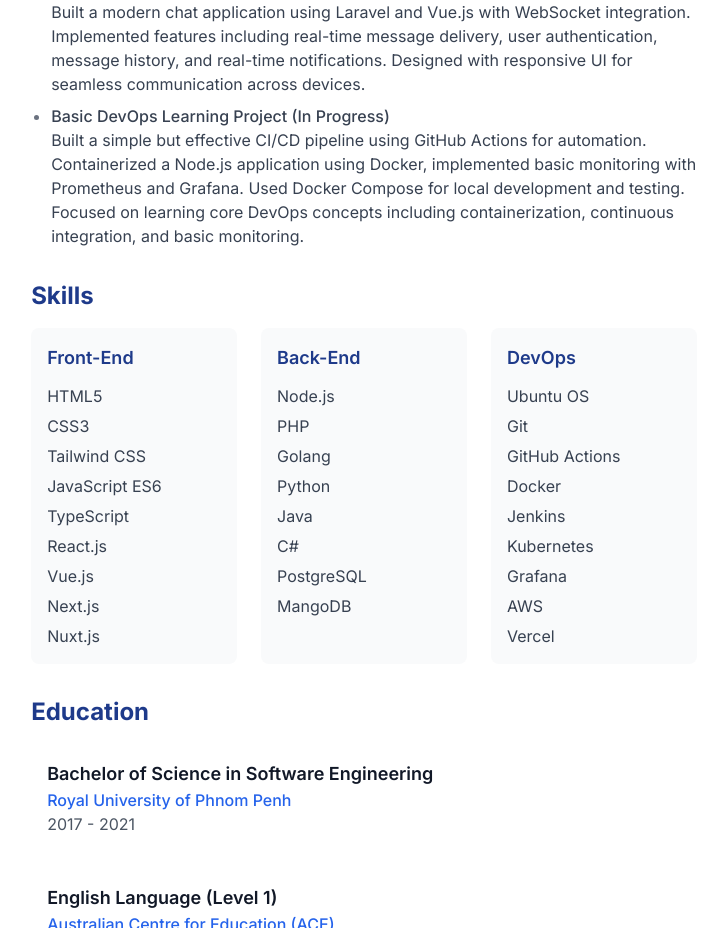
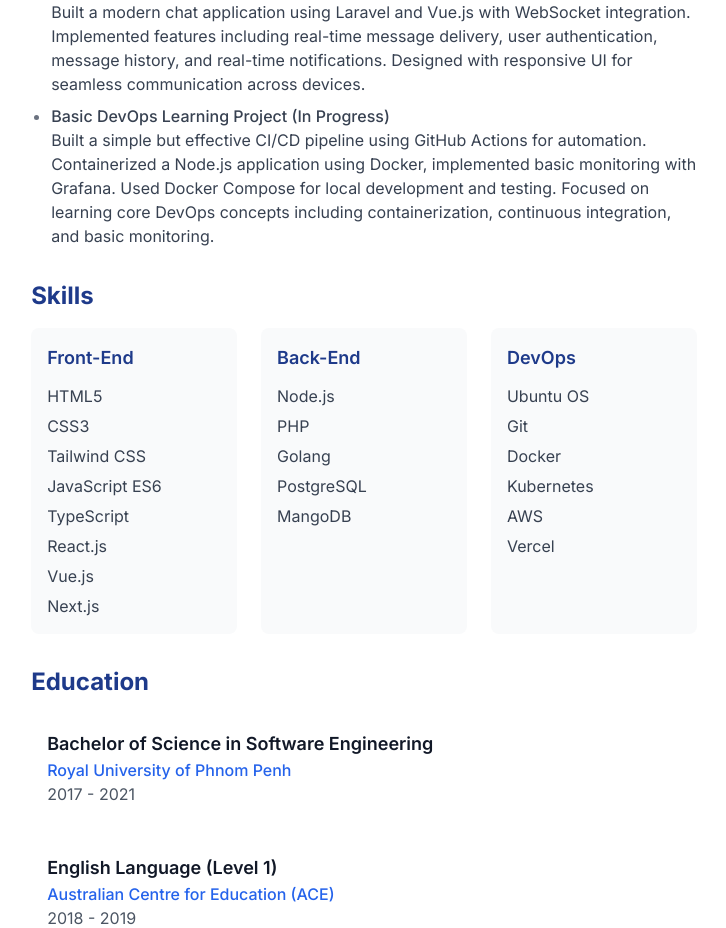
Before and after one commit to SophaHum/cv-template, a Next.js app: page / in a window 1280 px wide. Shown: the part 2220-3148 px from the top of the page, without its empty margins (276-1002 px from the left). Built offline with nearby package versions, Linux system fonts and the light colour scheme.

Commit message:
update-for-ppc-bank

```diff
--- a/app/page.tsx
+++ b/app/page.tsx
@@ -192,7 +192,7 @@ export default function CV() {
                   </li>
                   <li>
                     <span className="font-medium">Basic DevOps Learning Project (In Progress)</span>
-                    <p>Built a simple but effective CI/CD pipeline using GitHub Actions for automation. Containerized a Node.js application using Docker, implemented basic monitoring with Prometheus and Grafana. Used Docker Compose for local development and testing. Focused on learning core DevOps concepts including containerization, continuous integration, and basic monitoring.</p>
+                    <p>Built a simple but effective CI/CD pipeline using GitHub Actions for automation. Containerized a Node.js application using Docker, implemented basic monitoring with Grafana. Used Docker Compose for local development and testing. Focused on learning core DevOps concepts including containerization, continuous integration, and basic monitoring.</p>
                   </li>
                 </ul>
               </Section>
@@ -213,7 +213,7 @@ export default function CV() {
                       "React.js",
                       "Vue.js",
                       "Next.js",
-                      "Nuxt.js",
+                      // "Nuxt.js",
                     ]}
                   />
                   <SkillCategory
@@ -222,9 +222,9 @@ export default function CV() {
                       "Node.js",
                       "PHP",
                       "Golang",
-                      "Python",
-                      "Java",
-                      "C#",
+                      // "Python",
+                      // "Java",
+                      // "C#",
                       "PostgreSQL",
                       "MangoDB",
                     ]}
@@ -234,11 +234,11 @@ export default function CV() {
                     skills={[
                       "Ubuntu OS",
                       "Git",
-                      "GitHub Actions",
+                      // "GitHub Actions",
                       "Docker",
-                      "Jenkins",
+                      // "Jenkins",
                       "Kubernetes",
-                      "Grafana",
+                      // "Grafana",
                       "AWS",
                       "Vercel",
                     ]}
```
